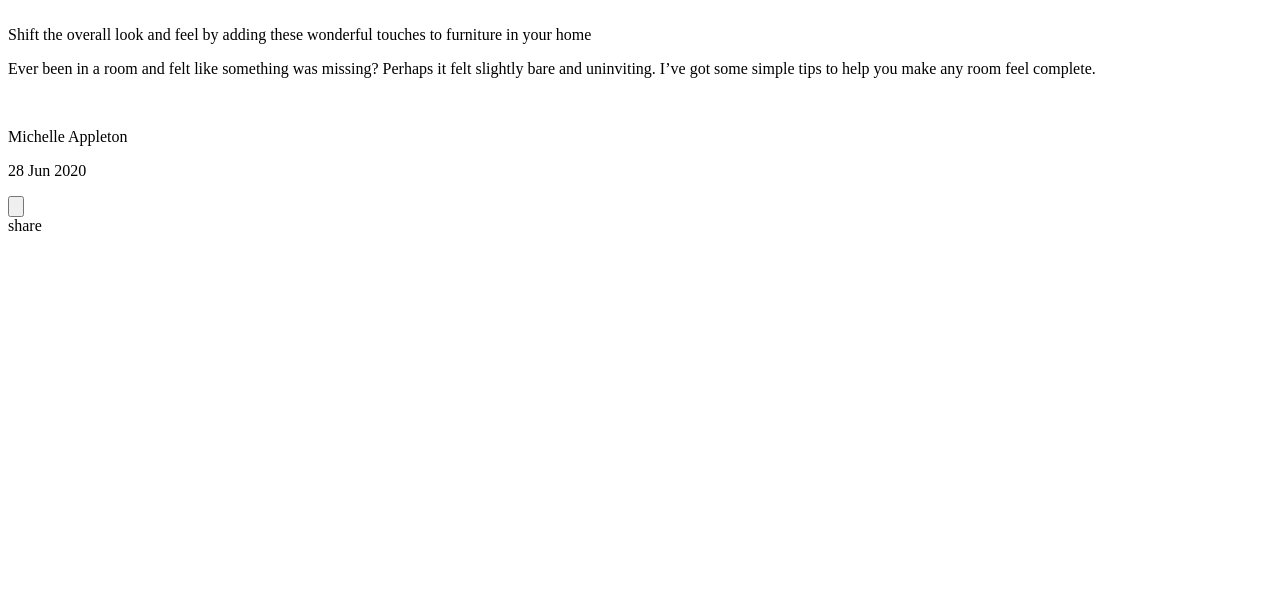
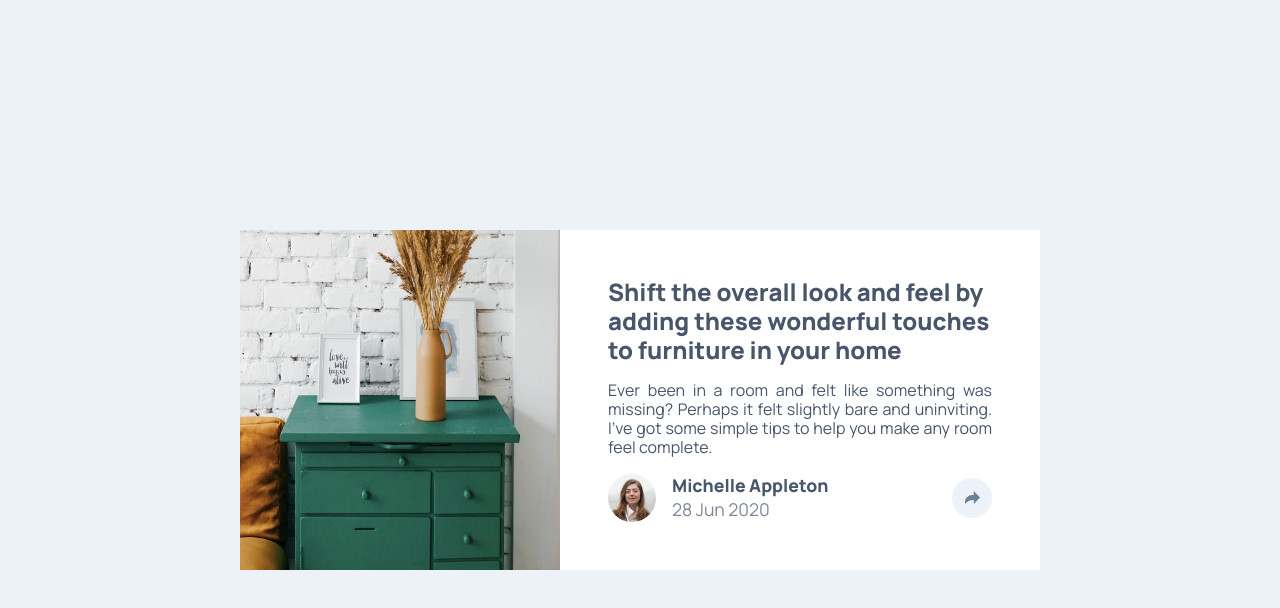
Before and after one commit to Demo-Jona30/Article-Preview-Component, a plain HTML site: page index.html in a window 1280 px wide. Drawn offline with Linux system fonts and the light colour scheme; the site is published under a folder, as on GitHub Pages, so addresses that start at the root find nothing.

Commit message:
Update index.html
Updated the Images and the linking of the files.

```diff
--- a/index.html
+++ b/index.html
@@ -14,12 +14,12 @@
     .attribution a { color: hsl(228, 45%, 44%); }
   </style>
 
-  <link rel="stylesheet" href="/style.css">
+  <link rel="stylesheet" href="./style.css">
 </head>
 <body>
     <div class="container-grid ">
       <div class="container-left">
-        <img src="/images/drawers.jpg" alt="">
+        <img src="./images/drawers.jpg" alt="">
       </div>
 
       <div class="container-right">
@@ -36,7 +36,7 @@
 
         <div class="container-contact">
           <div class="contact">
-            <img src="/images/avatar-michelle.jpg" alt="">
+            <img src="./images/avatar-michelle.jpg" alt="">
             <div class="details">
               <p class="name">Michelle Appleton</p>
               <p class="date">28 Jun 2020</p>
@@ -44,7 +44,7 @@
           </div>
 
           <div class="container-share">
-            <button class="share"><img src="/images/icon-share.svg" alt=""></button>
+            <button class="share"><img src="./images/icon-share.svg" alt=""></button>
           </div>
         </div>
       </div>
@@ -55,11 +55,11 @@
       <header class="title-share">share</header>
 
       <div class="container-icons">
-        <img src="/images/icon-facebook.svg" alt="">
-        <img src="/images/icon-twitter.svg" alt="">
-        <img src="/images/icon-pinterest.svg" alt="">
+        <img src="./images/icon-facebook.svg" alt="">
+        <img src="./images/icon-twitter.svg" alt="">
+        <img src="./images/icon-pinterest.svg" alt="">
       </div>
     </div>
-    <script src="/script.js"></script>
+    <script src="./script.js"></script>
   </body>
 </html>
```
